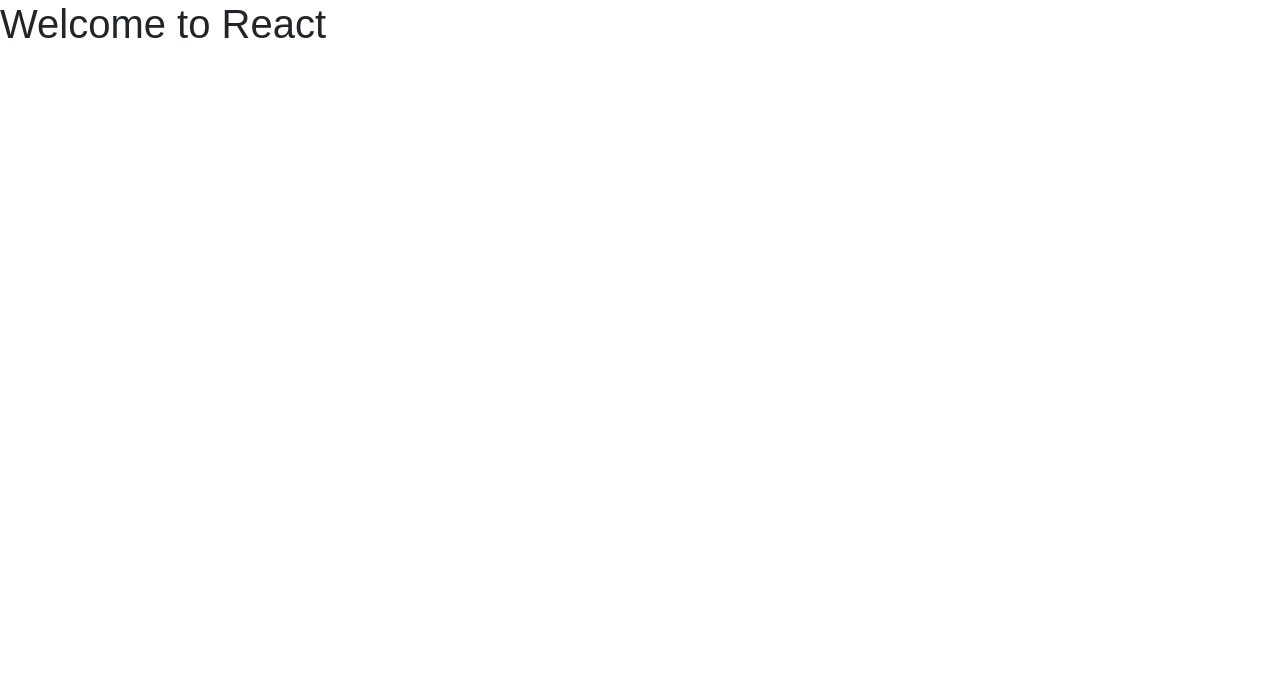
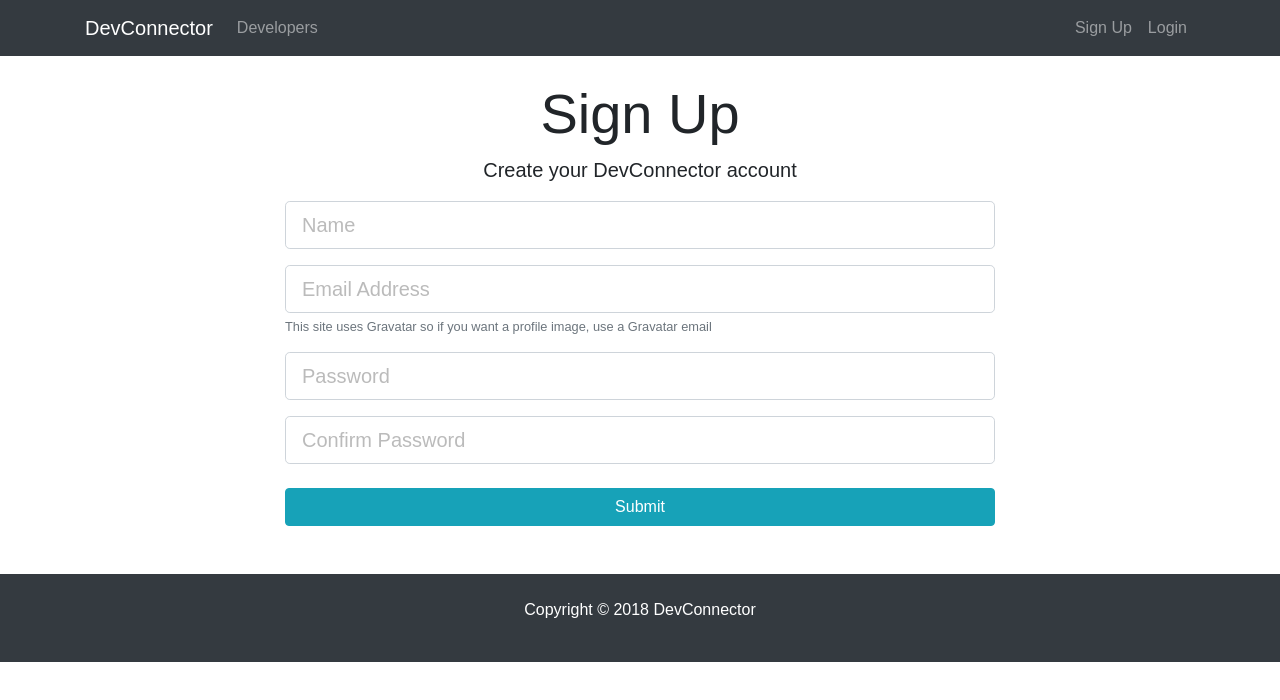
Before and after one commit to dantewebmaster/dw-devconnector, a React (Create React App) app in the folder client/: page /register in a window 1280 px wide. Shown: the top 700 px of the page. Built offline with nearby package versions, Linux system fonts and the light colour scheme.

Commit message:
FRONT: Initial layout components and routes created

```diff
--- a/client/package.json
+++ b/client/package.json
@@ -5,6 +5,7 @@
   "dependencies": {
     "react": "^16.4.2",
     "react-dom": "^16.4.2",
+    "react-router-dom": "^4.3.1",
     "react-scripts": "1.1.5"
   },
   "scripts": {
--- a/client/src/App.js
+++ b/client/src/App.js
@@ -1,12 +1,32 @@
 import React, { Component } from 'react';
+import { BrowserRouter as Router, Route } from 'react-router-dom';
+
+// Layout
+import Navbar from './components/layout/Navbar';
+import Footer from './components/layout/Footer';
+import Landing from './components/layout/Landing';
+
+// Auth
+import Register from './components/auth/Register';
+import Login from './components/auth/Login';
+
+// Styles
 import './App.css';
 
 class App extends Component {
   render() {
     return (
-      <div className="App">
-        <h1 className="App-title">Welcome to React</h1>
-      </div>
+      <Router>
+        <div className="App">
+          <Navbar />
+          <Route exact path="/" component={Landing} />
+          <div className="container">
+            <Route exact path="/register" component={Register} />
+            <Route exact path="/login" component={Login} />
+          </div>
+          <Footer />
+        </div>
+      </Router>
     );
   }
 }
--- /dev/null
+++ b/client/src/components/auth/Login.js
@@ -0,0 +1,69 @@
+import React, { Component } from 'react'
+
+class Login extends Component {
+	constructor() {
+		super()
+		this.state = {
+			email: '',
+			password: '',
+			errors: {},
+		};
+
+		this.onChange = this.onChange.bind(this);
+		this.onSubmit = this.onSubmit.bind(this);
+	}
+
+	onChange(event) {
+		this.setState({ [event.target.name]: event.target.value });
+	}
+
+	onSubmit(event) {
+		event.preventDefault();
+		const user = {
+			email: this.state.email,
+			password: this.state.password,
+		};
+
+		console.log(user);
+	}
+
+	render() {
+		return (
+			<div className="login">
+				<div className="container">
+					<div className="row">
+						<div className="col-md-8 m-auto">
+							<h1 className="display-4 text-center">Log In</h1>
+							<p className="lead text-center">Sign in to your DevConnector account</p>
+							<form onSubmit={this.onSubmit}>
+								<div className="form-group">
+									<input
+										type="email"
+										className="form-control form-control-lg"
+										placeholder="Email Address"
+										name="email"
+										value={this.state.email}
+										onChange={this.onChange}
+									/>
+								</div>
+								<div className="form-group">
+									<input
+										type="password"
+										className="form-control form-control-lg"
+										placeholder="Password"
+										name="password"
+										value={this.state.password}
+										onChange={this.onChange}
+									/>
+								</div>
+								<input type="submit" className="btn btn-info btn-block mt-4" />
+							</form>
+						</div>
+					</div>
+				</div>
+			</div>
+		)
+	}
+}
+
+export default Login;
--- /dev/null
+++ b/client/src/components/auth/Register.js
@@ -0,0 +1,95 @@
+import React, { Component } from 'react'
+
+class Register extends Component {
+	constructor() {
+		super()
+		this.state = {
+			name: '',
+			email: '',
+			password: '',
+			password2: '',
+			errors: {},
+		};
+
+		this.onChange = this.onChange.bind(this);
+		this.onSubmit = this.onSubmit.bind(this);
+	}
+
+	onChange(event) {
+		this.setState({ [event.target.name]: event.target.value })
+	};
+
+	onSubmit(event) {
+		event.preventDefault();
+
+		const newUser = {
+			name: this.state.name,
+			email: this.state.email,
+			password: this.state.password,
+			password2: this.state.password2,
+		}
+
+		console.log(newUser);
+	}
+
+	render() {
+		return (
+			<div className="register">
+				<div className="container">
+					<div className="row">
+						<div className="col-md-8 m-auto">
+							<h1 className="display-4 text-center">Sign Up</h1>
+							<p className="lead text-center">Create your DevConnector account</p>
+							<form onSubmit={this.onSubmit}>
+								<div className="form-group">
+									<input
+										type="text"
+										className="form-control form-control-lg"
+										placeholder="Name"
+										name="name"
+										value={this.state.name}
+										onChange={this.onChange}
+									/>
+								</div>
+								<div className="form-group">
+									<input
+										type="email"
+										className="form-control form-control-lg"
+										placeholder="Email Address"
+										name="email"
+										value={this.state.email}
+										onChange={this.onChange}
+									/>
+									<small className="form-text text-muted">This site uses Gravatar so if you want a profile image, use a Gravatar email</small>
+								</div>
+								<div className="form-group">
+									<input
+										type="password"
+										className="form-control form-control-lg"
+										placeholder="Password"
+										name="password"
+										value={this.state.password}
+										onChange={this.onChange}
+									/>
+								</div>
+								<div className="form-group">
+									<input
+										type="password"
+										className="form-control form-control-lg"
+										placeholder="Confirm Password"
+										name="password2"
+										value={this.state.password2}
+										onChange={this.onChange}
+									/>
+								</div>
+								<input type="submit" className="btn btn-info btn-block mt-4" />
+							</form>
+						</div>
+					</div>
+				</div>
+			</div>
+		)
+	}
+}
+
+export default Register;
--- /dev/null
+++ b/client/src/components/layout/Footer.js
@@ -0,0 +1,9 @@
+import React from 'react'
+
+export default () => {
+	return (
+		<footer className="bg-dark text-white mt-5 p-4 text-center">
+			<p>Copyright &copy; {new Date().getFullYear()} DevConnector</p>
+		</footer>
+	)
+}
--- /dev/null
+++ b/client/src/components/layout/Landing.js
@@ -0,0 +1,26 @@
+import React, { Component } from 'react'
+import { Link } from 'react-router-dom';
+
+class Landing extends Component {
+	render() {
+		return (
+			<div className="landing">
+				<div className="dark-overlay landing-inner text-light">
+					<div className="container">
+						<div className="row">
+							<div className="col-md-12 text-center">
+								<h1 className="display-2 mb-4">Developer Connector</h1>
+								<p className="lead"> Create a developer profile/portfolio, share posts and get help from other developers</p>
+								<hr />
+								<Link to="/register" className="btn btn-lg btn-info mr-2">Sign Up</Link>
+								<Link to="/login" className="btn btn-lg btn-light">Login</Link>
+							</div>
+						</div>
+					</div>
+				</div>
+			</div>
+		)
+	}
+}
+
+export default Landing;
--- /dev/null
+++ b/client/src/components/layout/Navbar.js
@@ -0,0 +1,36 @@
+import React, { Component } from 'react';
+import { Link } from 'react-router-dom';
+
+class Navbar extends Component {
+	render() {
+		return (
+			<nav className="navbar navbar-expand-sm navbar-dark bg-dark mb-4">
+				<div className="container">
+					<Link className="navbar-brand" to="/">DevConnector</Link>
+					<button className="navbar-toggler" type="button" data-toggle="collapse" data-target="#mobile-nav">
+						<span className="navbar-toggler-icon"></span>
+					</button>
+
+					<div className="collapse navbar-collapse" id="mobile-nav">
+						<ul className="navbar-nav mr-auto">
+							<li className="nav-item">
+								<Link className="nav-link" to="/profiles">Developers</Link>
+							</li>
+						</ul>
+
+						<ul className="navbar-nav ml-auto">
+							<li className="nav-item">
+								<Link className="nav-link" to="/register">Sign Up</Link>
+							</li>
+							<li className="nav-item">
+								<Link className="nav-link" to="/login">Login</Link>
+							</li>
+						</ul>
+					</div>
+				</div>
+			</nav>
+		)
+	}
+}
+
+export default Navbar;
```
Also changed, not shown: 1 other file (tests, documents, lock files or other folders).
